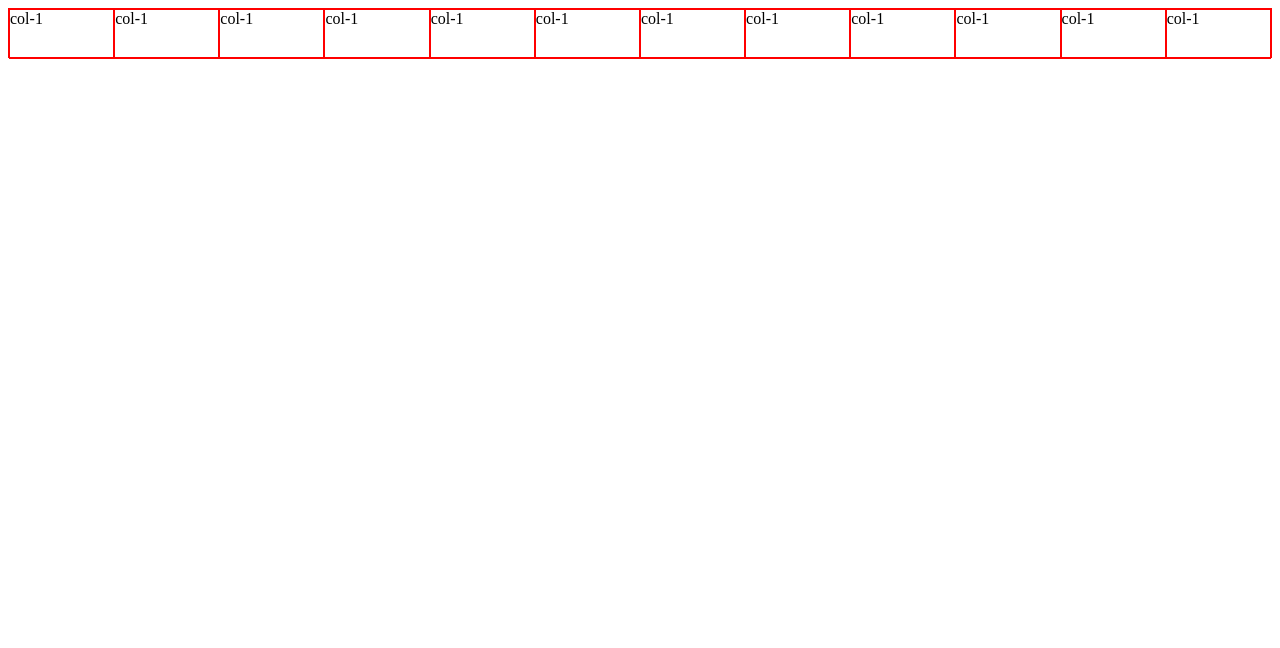
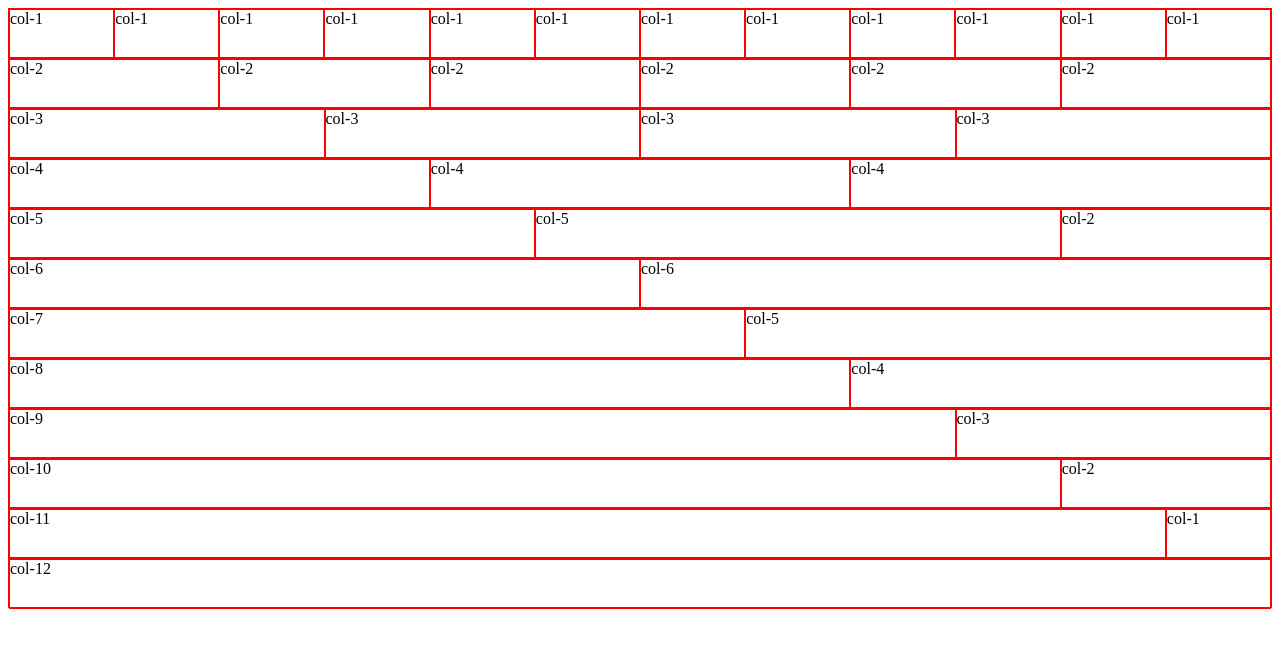
Before and after one commit to olgagubina/w1.d4.Shoestrap, a plain HTML site: page index.html in a window 1280 px wide. Drawn offline with Linux system fonts and the light colour scheme.

Commit message:
finished Shoestrap

```diff
--- a/index.html
+++ b/index.html
@@ -9,7 +9,7 @@
     <title>Shoestrap</title>
 </head>
 <body>
-    <div class="row">
+    <div class="row" id="row-1">
         <div class="col-1">col-1</div>
         <div class="col-1">col-1</div>
         <div class="col-1">col-1</div>
@@ -23,5 +23,56 @@
         <div class="col-1">col-1</div>
         <div class="col-1">col-1</div>
     </div>
+    <div class="row" id="row-2">
+        <div class="col-2">col-2</div>
+        <div class="col-2">col-2</div>
+        <div class="col-2">col-2</div>
+        <div class="col-2">col-2</div>
+        <div class="col-2">col-2</div>
+        <div class="col-2">col-2</div>
+    </div>
+    <div class="row" id="row-3">
+        <div class="col-3">col-3</div>
+        <div class="col-3">col-3</div>
+        <div class="col-3">col-3</div>
+        <div class="col-3">col-3</div>
+    </div>
+    <div class="row" id="row-4">
+        <div class="col-4">col-4</div>
+        <div class="col-4">col-4</div>
+        <div class="col-4">col-4</div>
+    </div>
+    <div class="row" id="row-5">
+        <div class="col-5">col-5</div>
+        <div class="col-5">col-5</div>
+        <div class="col-2">col-2</div>
+    </div>
+    <div class="row" id="row-6">
+        <div class="col-6">col-6</div>
+        <div class="col-6">col-6</div>
+    </div>
+    <div class="row" id="row-7">
+        <div class="col-7">col-7</div>
+        <div class="col-5">col-5</div>
+    </div>
+    <div class="row" id="row-8">
+        <div class="col-8">col-8</div>
+        <div class="col-4">col-4</div>
+    </div>
+    <div class="row" id="row-9">
+        <div class="col-9">col-9</div>
+        <div class="col-3">col-3</div>
+    </div>
+    <div class="row" id="row-10">
+        <div class="col-10">col-10</div>
+        <div class="col-2">col-2</div>
+    </div>
+    <div class="row" id="row-11">
+        <div class="col-11">col-11</div>
+        <div class="col-1">col-1</div>
+    </div>
+    <div class="row" id="row-12">
+        <div class="col-12">col-12</div>
+    </div>
 </body>
 </html>
--- a/shoestrap.css
+++ b/shoestrap.css
@@ -1,13 +1,81 @@
-* {
-    box-sizing: border-box;
-}
-
 .col-1 {
     float: left;
     width: 8.33333333%;
+}
+
+.col-2 {
+    float: left;
+    width: 16.666666666666668%;
+}
+
+.col-3 {
+    float: left;
+    width: 25%;
+}
+
+.col-4 {
+    float: left;
+    width: 33.333333333333336%;
+}
+
+.col-5 {
+    float: left;
+    width: 41.66666666666667%;
+}
+
+.col-6 {
+    float: left;
+    width: 50%;
+}
+
+.col-7 {
+    float: left;
+    width: 58.333333333333336%;
+}
+
+.col-8 {
+    float: left;
+    width: 66.66666666666667%;
+}
+
+.col-9 {
+    float: left;
+    width: 75%;
+}
+
+.col-10 {
+    float: left;
+    width: 83.33333333333334%;
+}
+
+.col-11 {
+    float: left;
+    width: 91.66666666666667%;
+}
+
+.col-12 {
+    float: left;
+    width: 100%;
 }
 
 div {
     height: 50px;
     border: 1px solid red;
 }
+
+.row:before {
+    display: table;
+    content: "";
+}
+
+.row:after {
+    display: table;
+    content: "";
+    clear: both;
+}
+
+* {
+    -webkit-box-sizing: border-box;
+    -moz-box-sizing: border-box;
+    box-sizing: border-box;
+  }
```
